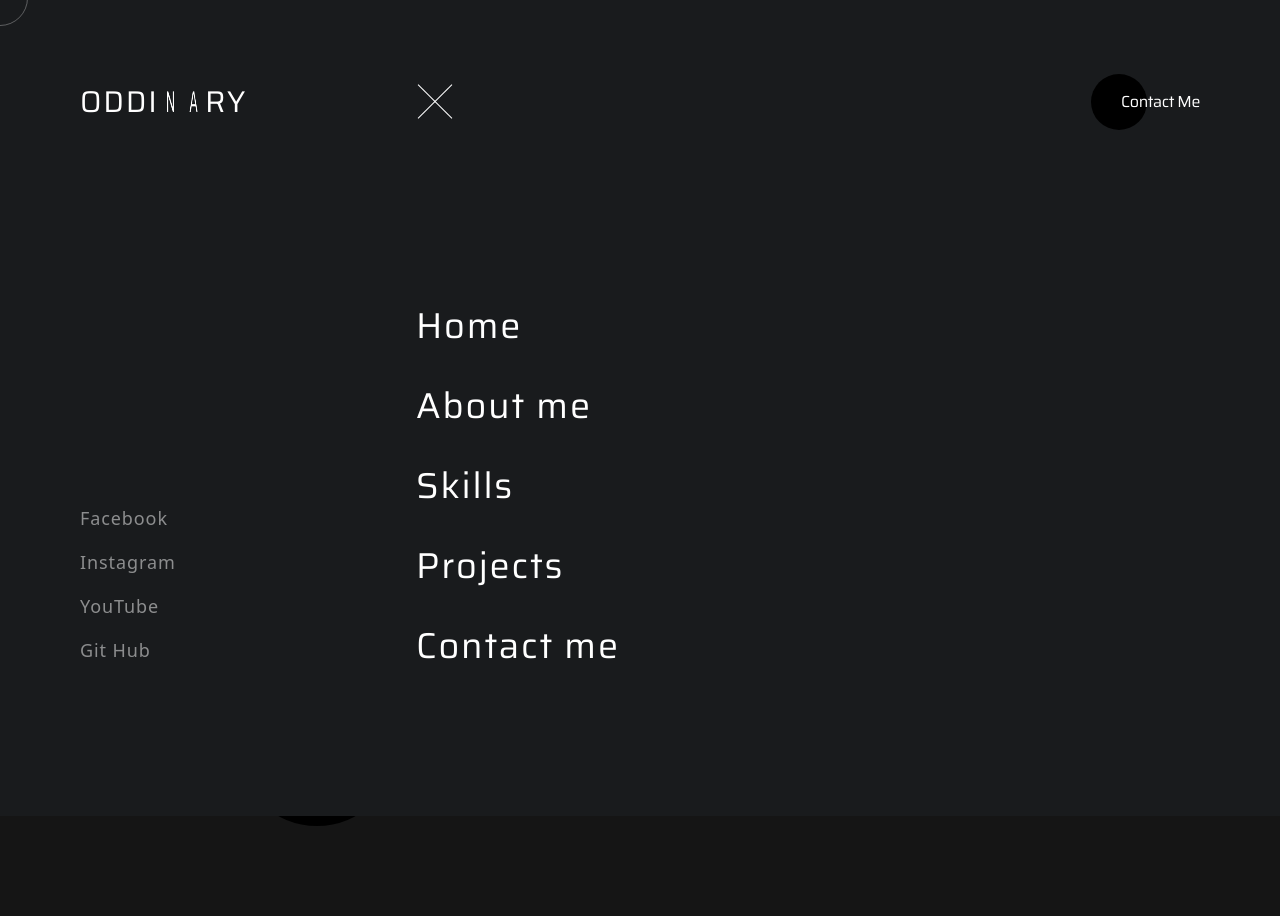
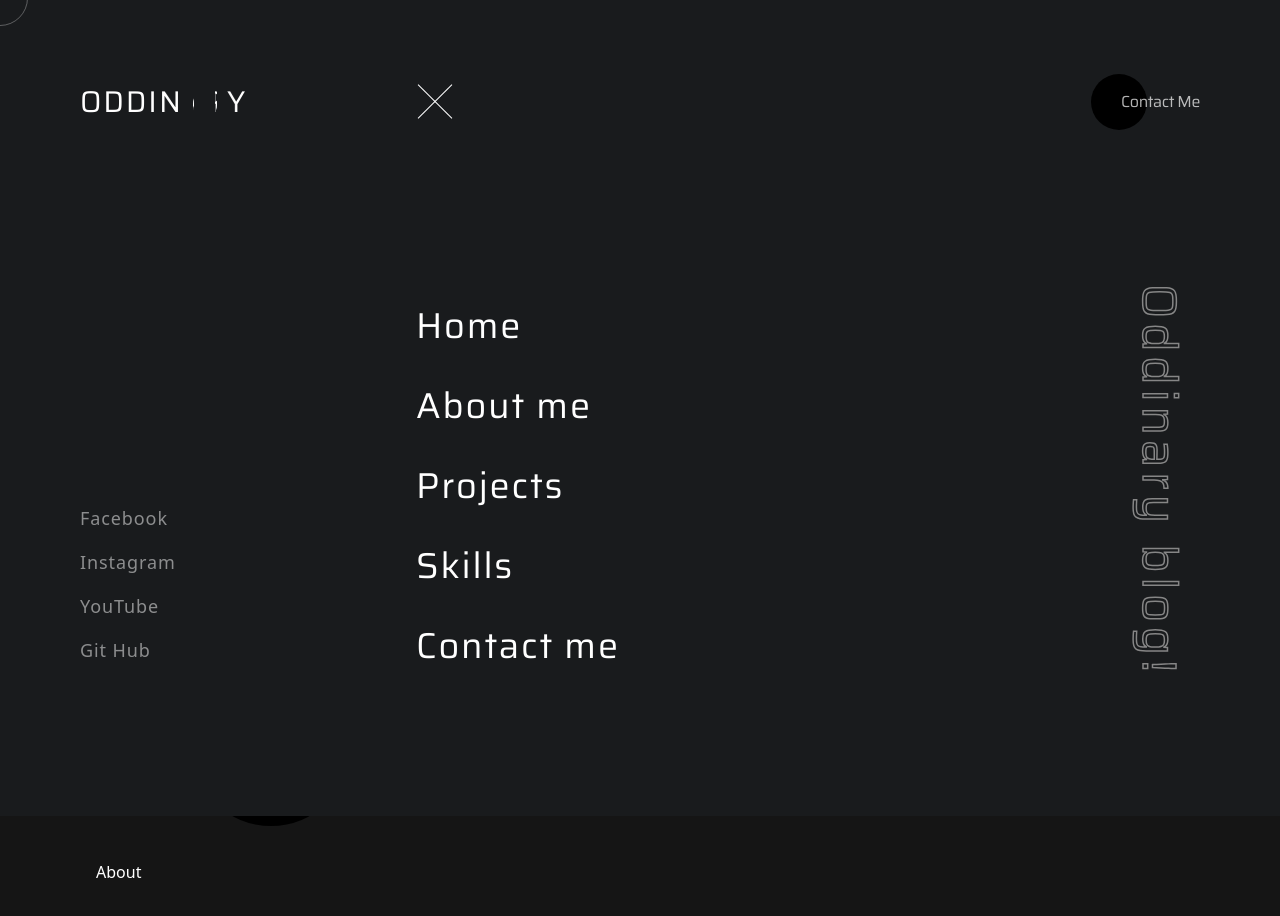
Before and after one commit to Jayden1905/Portfolio-Porject, a React (Create React App) app in the folder frontend/: page / in a window 1280 px wide. Both pictures are taken after a click on the element 435 px from the left and 102 px from the top of the page. Shown: the top 916 px of the page. Before the commit the page ends 826 px from the top, so only its background shows below. Built offline with nearby package versions, Linux system fonts and the light colour scheme.

Commit message:
animation

```diff
--- a/frontend/src/App.jsx
+++ b/frontend/src/App.jsx
@@ -1,20 +1,19 @@
 import React from "react";
-import { Home, Works } from "./container";
+import { Home } from "./container";
 import { Navbar } from "./components";
 import Cursor from "./components/Cursor/Cursor";
 import ContextProvider from "./components/Context/ContextProvider";
-import { Route, Routes } from "react-router";
 
 const App = () => {
   return (
     <ContextProvider>
-      <div className="relative flex min-h-screen w-screen flex-col bg-dark text-white">
+      <div
+        id="Home"
+        className="relative flex min-h-screen w-screen flex-col bg-dark text-white"
+      >
         <Cursor />
         <Navbar />
-        <Routes>
-          <Route path="/" element={<Home />} />
-          <Route path="/works" element={<Works />} />
-        </Routes>
+        <Home />
       </div>
     </ContextProvider>
   );
--- a/frontend/src/animation.js
+++ b/frontend/src/animation.js
@@ -12,6 +12,22 @@ export const popUpParent = {
       staggerChildren: 0.07,
       staggerDirection: -1,
       when: "afterChildren",
+    },
+  },
+};
+
+export const oddinary = {
+  open: {
+    y: 0,
+    transition: {
+      y: { stiffness: 1000, velocity: -100 },
+    },
+  },
+
+  close: {
+    y: 50,
+    transition: {
+      y: { stiffness: 1000 },
     },
   },
 };
@@ -76,14 +92,14 @@ export const hamburgerTop = {
     width: 0,
     translateY: 0,
     transition: {
-      delay: 1.15,
+      delay: 1.1,
     },
   },
 
   animate: {
     width: "3rem",
     transition: {
-      delay: 0.9,
+      delay: 0.6,
       duration: 0.75,
       ease: "easeOut",
     },
@@ -114,7 +130,7 @@ export const hamburgerButtom = {
     width: "3rem",
     transition: {
       duration: 0.75,
-      delay: 1.4,
+      delay: 0.8,
       ease: "easeOut",
     },
   },
@@ -198,15 +214,15 @@ export const logoAnim = {
 export const contactParent = {
   show: {
     transition: {
-      staggerChildren: 0.6,
-      delayChildren: 1,
+      staggerChildren: 0.3,
+      delayChildren: 0.5,
       when: "beforeChildren",
     },
   },
 
   hidden: {
     transition: {
-      staggerChildren: 0.6,
+      staggerChildren: 0.3,
       staggerDirection: -1,
       when: "afterChildren",
     },
@@ -218,7 +234,7 @@ export const contactAnim = {
     opacity: 1,
     x: 0,
     transition: {
-      duration: 1.5,
+      duration: 0.5,
       ease: "easeOut",
     },
   },
@@ -235,7 +251,7 @@ export const showContent = {
     transition: {
       duration: 1.5,
       ease: "easeOut",
-      staggerChildren: 1.2,
+      staggerChildren: 0.4,
     },
   },
 
@@ -290,6 +306,43 @@ export const titleAnim = {
   },
 };
 
+export const waveContainer = {
+  hidden: {
+    opacity: 0,
+  },
+  visible: () => ({
+    opacity: 1,
+    transition: {
+      duration: 1.5,
+      staggerChildren: 0.05,
+      delayChildren: 0.5,
+    },
+  }),
+};
+
+export const waveAnim = {
+  visible: {
+    opacity: 1,
+    y: 0,
+    transition: {
+      duration: 2,
+      type: "spring",
+      damping: 10,
+      stiffness: 200,
+    },
+  },
+  hidden: {
+    opacity: 0,
+    y: 20,
+    transition: {
+      duration: 1.5,
+      type: "spring",
+      damping: 10,
+      stiffness: 200,
+    },
+  },
+};
+
 export const introAnim = {
   hidden: {
     opacity: 0,
@@ -300,7 +353,7 @@ export const introAnim = {
     opacity: 1,
     y: 0,
     transition: {
-      duration: 1.5,
+      duration: 1.3,
       ease: "easeOut",
     },
   },
@@ -308,18 +361,14 @@ export const introAnim = {
 
 export const circle = {
   hidden: {
-    opacity: 0,
-    x: -20,
-    y: 20,
+    scale: 0,
   },
 
   show: {
-    opacity: 1,
-    x: 0,
-    y: 0,
+    scale: 1,
     transition: {
-      duration: 1.5,
-      delay: 1,
+      duration: 0.65,
+      delay: 1.6,
       ease: "easeOut",
     },
   },
--- a/frontend/src/components/Navbar/NavItems.jsx
+++ b/frontend/src/components/Navbar/NavItems.jsx
@@ -2,16 +2,15 @@ import React from "react";
 import { motion } from "framer-motion";
 import { popUpParent, popUp } from "../../animation";
 import { useGlobalContext } from "../Context/ContextProvider";
-import { Link } from "react-router-dom";
 
 export default function NavItems({ open, setOpen, setCloseDelay }) {
   const { mouseChangeBackground, mouseDefault } = useGlobalContext();
   const items = [
-    { name: "Home", route: "/" },
-    { name: "About me", route: "/" },
-    { name: "Skills", route: "/" },
-    { name: "Projects", route: "/works" },
-    { name: "Contact me", route: "/" },
+    { name: "Home", hash: "#Home" },
+    { name: "About me", hash: "#About" },
+    { name: "Projects", hash: "#Works" },
+    { name: "Skills", hash: "#Skills" },
+    { name: "Contact me", hash: "#Contact" },
   ];
 
   const closeNavHandler = () => {
@@ -23,7 +22,7 @@ export default function NavItems({ open, setOpen, setCloseDelay }) {
     <motion.ul
       className={`nav-menu ${
         open ? " " : "pointer-events-none"
-      } absolute top-[100%] left-20 z-10 flex flex-col gap-4 lg:top-[150%] lg:left-[26rem] lg:gap-10`}
+      } absolute top-[120%] sm:left-20 left-10 z-10 flex flex-col gap-4 lg:top-[150%] lg:left-[26rem] lg:gap-10`}
       variants={popUpParent}
       initial="close"
       animate={open ? "open" : "close"}
@@ -41,7 +40,7 @@ export default function NavItems({ open, setOpen, setCloseDelay }) {
               <motion.p
                 className={`font-saira text-3xl tracking-wider lg:text-4xl ${item.id}`}
               >
-                <Link to={item.route}>{item.name}</Link>
+                <a href={item.hash}>{item.name}</a>
               </motion.p>
             </motion.li>
           </motion.div>
--- a/frontend/src/components/Navbar/Navbar.jsx
+++ b/frontend/src/components/Navbar/Navbar.jsx
@@ -5,6 +5,7 @@ import {
   contactParent,
   hamburgerButtom,
   hamburgerTop,
+  oddinary,
 } from "../../animation";
 import { useGlobalContext } from "../Context/ContextProvider";
 import Logo from "../Logo/Logo";
@@ -100,11 +101,22 @@ const Navbar = () => {
           variants={contactAnim}
         ></motion.div>
         <motion.h1
-          className="z-10 ml-1 font-saira text-md transition-all duration-100 tracking-tight ease-out group-hover:!opacity-100"
+          className="z-10 ml-1 font-saira !opacity-70 text-md transition-all duration-100 tracking-tight ease-out group-hover:!opacity-100"
           variants={contactAnim}
         >
           Contact Me
         </motion.h1>
+        <motion.div
+          className={`z-10 ${
+            open
+              ? "opacity-100 translate-y-0 delay-700"
+              : "opacity-0 translate-y-20 delay-300"
+          } lg:block hidden pointer-events-none absolute top-full mt-[16rem] select-none rotate-90 transition-all duration-500 ease-out`}
+        >
+          <h1 className="text text-5xl w-[25rem] font-saira tracking-widest border-white">
+            Oddinary blog!
+          </h1>
+        </motion.div>
       </motion.div>
     </div>
   );
--- a/frontend/src/container/About/About.jsx
+++ b/frontend/src/container/About/About.jsx
@@ -1,7 +1,11 @@
 import React from "react";
 
 const About = () => {
-  return <div>About</div>;
+  return (
+    <div id="About" className="text-white w-full h-screen sm:mt-24 mt-44">
+      About
+    </div>
+  );
 };
 
 export default About;
--- a/frontend/src/container/Header/Header.jsx
+++ b/frontend/src/container/Header/Header.jsx
@@ -2,9 +2,17 @@ import React, { useState } from "react";
 import { motion } from "framer-motion";
 import { FontAwesomeIcon } from "@fortawesome/react-fontawesome";
 import { faArrowDown } from "@fortawesome/free-solid-svg-icons";
-import { aboutMeBtn, circle, introAnim, titleAnim } from "../../animation";
+import {
+  aboutMeBtn,
+  circle,
+  introAnim,
+  titleAnim,
+  waveAnim,
+  waveContainer,
+} from "../../animation";
 
 const Header = () => {
+  const title = Array.from("websites");
   const [hover, setHover] = useState(false);
 
   const hoverHandler = () => {
@@ -23,38 +31,41 @@ const Header = () => {
               I develop ideas into
             </motion.h1>
           </div>
-          <div className="overflow-hidden text-center">
-            <motion.h1
-              variants={titleAnim}
-              className="website select-none font-saira_light lg:text-[12rem] sm:text-[8rem] text-[5rem] sm:leading-[12rem] leading-normal lg:pl-20"
-            >
-              websites
-            </motion.h1>
-          </div>
+          <motion.h1
+            variants={waveContainer}
+            initial="hidden"
+            animate="visible"
+            className="flex overflow-hidden select-none font-saira_light lg:text-[12rem] sm:text-[8rem] text-[5rem] sm:leading-[12rem] leading-normal lg:pl-20"
+          >
+            {title.map((letter, index) => (
+              <motion.span key={index} variants={waveAnim}>
+                {letter}
+              </motion.span>
+            ))}
+          </motion.h1>
         </motion.div>
-        <div className="about-me flex justify-between relative top-32">
+        <div className="about-me flex sm:justify-between justify-center relative top-32">
           <motion.a
             onMouseEnter={hoverHandler}
             onMouseLeave={hoverHandler}
             variants={circle}
-            initial="hidden"
-            animate="show"
             whileHover={{ color: "black" }}
-            href="#"
+            href="#About"
+            style={{ originX: 0, originY: 1 }}
             className="circle md:ml-[13%] ml-0 cursor-pointer bg-black w-40 h-40 rounded-full sm:flex hidden flex-col justify-center items-center gap-4 transition-all duration-500 ease-out"
           >
             <motion.div
               variants={aboutMeBtn}
               initial="initial"
               animate={hover ? "animate" : "initial"}
-              className="w-1 h-1 absolute bg-white rounded-full transition-all duration-200 ease-out"
+              className="w-1 h-1 absolute bg-white rounded-full transition-all duration-300 ease-out"
             ></motion.div>
             <p className="z-10 select-none">About me</p>
             <FontAwesomeIcon className="z-10" icon={faArrowDown} />
           </motion.a>
           <motion.p
             variants={introAnim}
-            className="select-none xl:w-[35%] lg:w-[45%] sm:w-[50%] w-full font-saira_light tracking-wide leading-7"
+            className="select-none xl:w-[35%] lg:w-[45%] sm:w-[50%] w-[80%] font-saira_light tracking-wide leading-7"
           >
             My name is Kyaw Za Yan Naing and my friends call me Jayden. I am a
             frontend web-developer and a full-time student based in Myanmar.
--- a/frontend/src/container/Home/Home.jsx
+++ b/frontend/src/container/Home/Home.jsx
@@ -2,6 +2,7 @@ import React from "react";
 import Header from "../Header/Header";
 import { motion } from "framer-motion";
 import { showContent } from "../../animation";
+import About from "../About/About";
 
 export default function Home() {
   return (
@@ -9,9 +10,10 @@ export default function Home() {
       variants={showContent}
       initial="hidden"
       animate="show"
-      className="sm:px-24 px-10 w-screen h-100vh flex justify-center items-center"
+      className="sm:px-24 px-10 w-screen h-100vh flex flex-col justify-center items-center"
     >
       <Header />
+      <About />
     </motion.div>
   );
 }
--- a/frontend/src/index.css
+++ b/frontend/src/index.css
@@ -24,3 +24,10 @@ body {
   font-family: "Saira Condensed Light";
   src: url("./assets/fonts/Saira-ExtraLight.ttf");
 }
+
+.text {
+  -webkit-text-stroke-width: 1.5px;
+  -webkit-text-stroke-color: #868686;
+  color: transparent;
+  text-decoration: none;
+}
```
